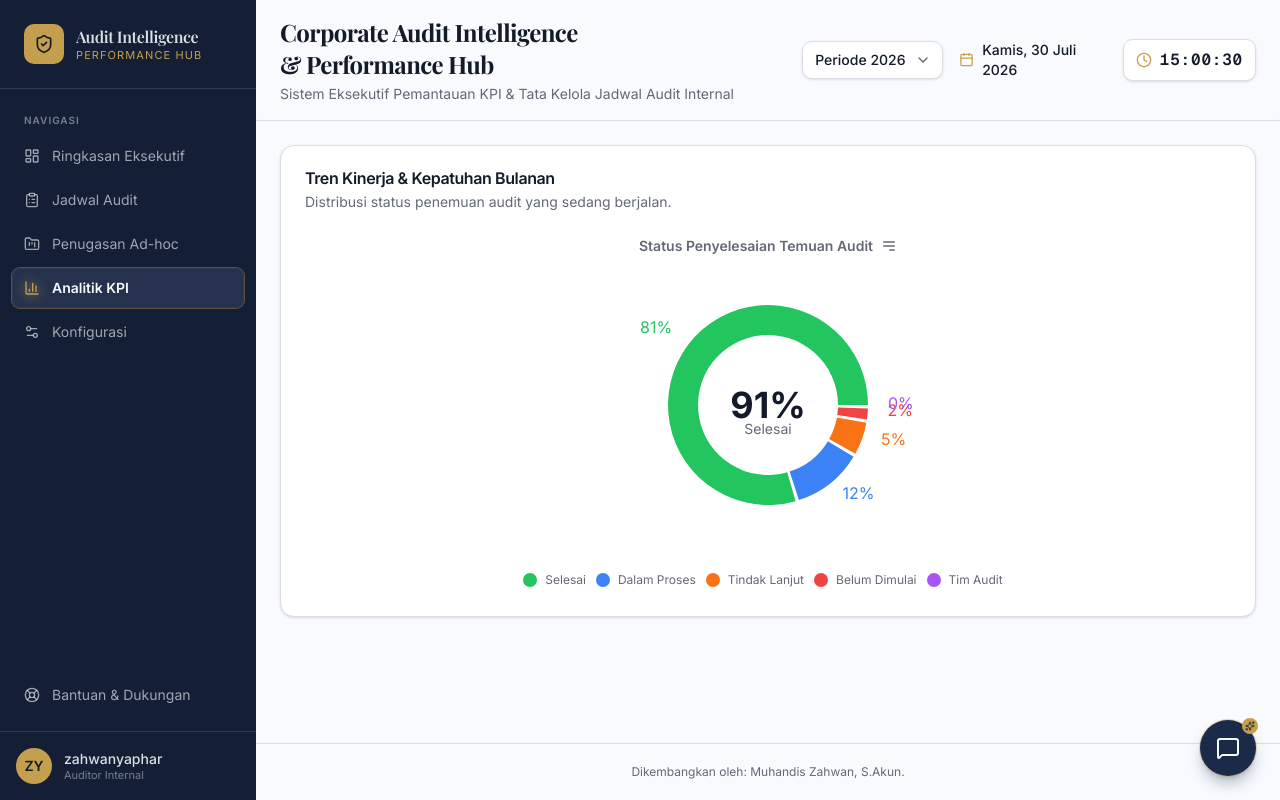
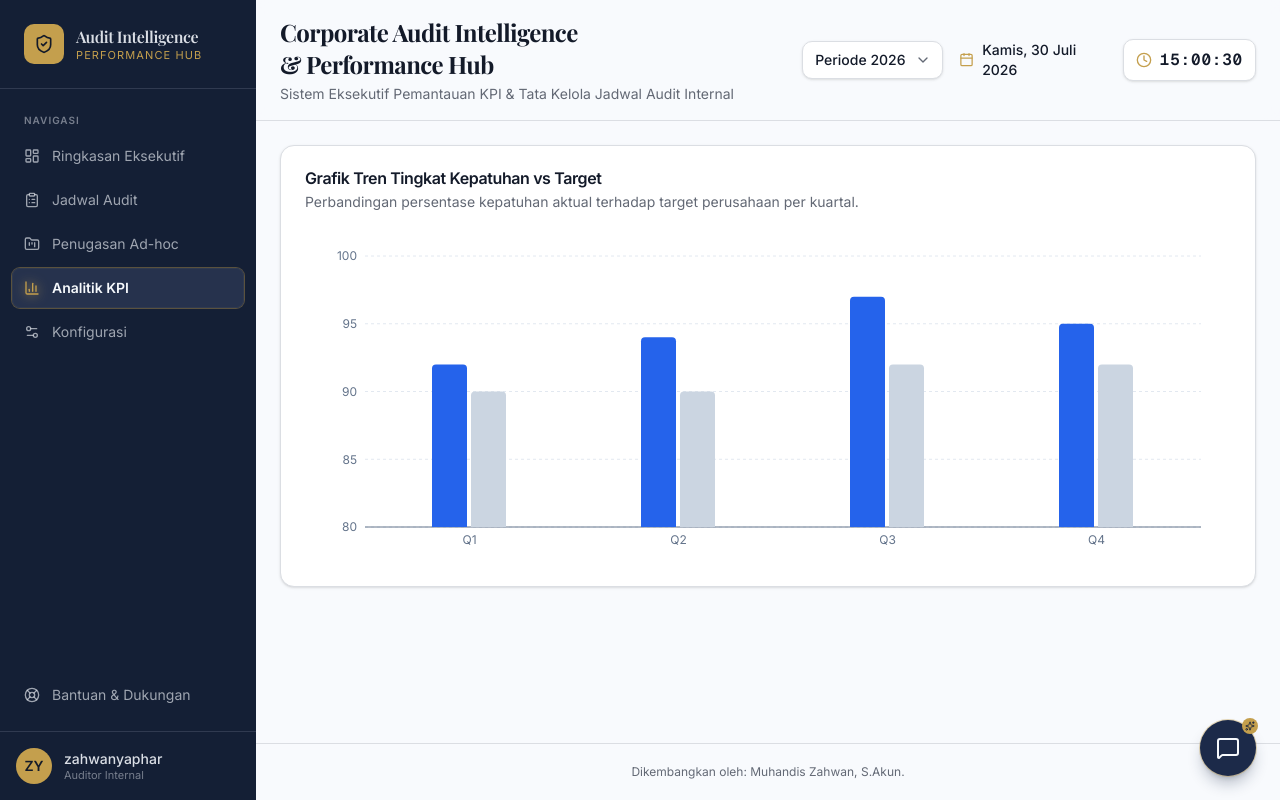
Before and after one commit to muhandiszahwann/KPI-Zahwan, a Next.js app: page / in a window 1280 px wide. Both pictures are taken after a click on the button "Analitik KPI". Built offline with nearby package versions, Linux system fonts and the light colour scheme; a web font is replaced by a local one.

Commit message:
Update AnalitikKPI.tsx

```diff
--- a/components/views/AnalitikKPI.tsx
+++ b/components/views/AnalitikKPI.tsx
@@ -2,99 +2,38 @@
 
 import React from "react"
 import { Card, CardContent, CardHeader, CardTitle, CardDescription } from "@/components/ui/card"
-import { PieChart, Pie, Cell, ResponsiveContainer, Legend, Label } from "recharts"
+import { BarChart, Bar, XAxis, YAxis, Tooltip, ResponsiveContainer, CartesianGrid } from "recharts"
 
-// 1. Data sesuai tampilan gambar
-const dataStatusTemuan = [
-  { name: "Selesai", value: 91, color: "#22c55e" },       // Hijau (91%)
-  { name: "Dalam Proses", value: 13, color: "#3b82f6" },   // Biru (13%)
-  { name: "Tindak Lanjut", value: 6, color: "#f97316" },   // Orange (6%)
-  { name: "Belum Dimulai", value: 2, color: "#ef4444" },   // Merah (2%)
-  { name: "Tim Audit", value: 0, color: "#a855f7" },       // Ungu (tidak terlihat di grafik, tapi ada di legend)
+// Data Tren Kepatuhan per Kuartal sesuai gambar asli
+const dataKepatuhanKuartal = [
+  { kuartal: "Q1", target: 90, realisasi: 92 },
+  { kuartal: "Q2", target: 90, realisasi: 94 },
+  { kuartal: "Q3", target: 92, realisasi: 97 },
+  { kuartal: "Q4", target: 92, realisasi: 95 },
 ]
 
 export function AnalitikKPI() {
-  // Menghitung total untuk label tengah (opsional, jika ingin dinamis)
-  // const totalValue = dataStatusTemuan.reduce((acc, entry) => acc + entry.value, 0);
-
   return (
     <div className="space-y-6">
       <Card className="col-span-1">
         <CardHeader>
-          {/* Header teks sesuai gambar */}
-          <CardTitle>Tren Kinerja & Kepatuhan Bulanan</CardTitle>
+          <CardTitle>Grafik Tren Tingkat Kepatuhan vs Target</CardTitle>
           <CardDescription>
-            Distribusi status penemuan audit yang sedang berjalan.
+            Perbandingan persentase kepatuhan aktual terhadap target perusahaan per kuartal.
           </CardDescription>
         </CardHeader>
-        <CardContent className="h-[380px]">
-          {/* Judul Grafik dan Ikon Menu */}
-          <div className="flex items-center justify-center gap-2 mb-2 relative">
-            <h4 className="text-sm font-semibold text-center text-muted-foreground">
-              Status Penyelesaian Temuan Audit
-            </h4>
-            {/* Ikon Menu Palsu (seperti di gambar) */}
-            <svg
-              className="w-4 h-4 text-muted-foreground cursor-pointer"
-              fill="none"
-              stroke="currentColor"
-              viewBox="0 0 24 24"
-              xmlns="http://www.w3.org/2000/svg"
-            >
-              <path
-                strokeLinecap="round"
-                strokeLinejoin="round"
-                strokeWidth={2}
-                d="M4 6h16M4 12h16m-7 6h7"
+        <CardContent className="h-[350px]">
+          <ResponsiveContainer width="100%" height="100%">
+            <BarChart data={dataKepatuhanKuartal} margin={{ top: 20, right: 30, left: 0, bottom: 5 }}>
+              <CartesianGrid strokeDasharray="3 3" vertical={false} stroke="#e2e8f0" />
+              <XAxis dataKey="kuartal" stroke="#64748b" fontSize={12} tickLine={false} />
+              <YAxis domain={[80, 100]} stroke="#64748b" fontSize={12} tickLine={false} axisLine={false} />
+              <Tooltip
+                contentStyle={{ backgroundColor: "#ffffff", borderRadius: "8px", border: "1px solid #e2e8f0" }}
               />
-            </svg>
-          </div>
-
-          <ResponsiveContainer width="100%" height="100%">
-            <PieChart margin={{ top: 0, right: 0, bottom: 30, left: 0 }}>
-              <Pie
-                data={dataStatusTemuan}
-                cx="50%"
-                cy="50%"
-                innerRadius={70}  // Membuatnya menjadi Donut Chart
-                outerRadius={100}
-                paddingAngle={2}
-                dataKey="value"
-                labelLine={false}
-                // Label Persentase di luar grafik
-                label={({ name, percent }) => `${(percent * 100).toFixed(0)}%`}
-              >
-                {/* Mewarnai setiap segmen */}
-                {dataStatusTemuan.map((entry, index) => (
-                  <Cell key={`cell-${index}`} fill={entry.color} stroke="none" />
-                ))}
-
-                {/* Label Besar di Tengah (91% Selesai) */}
-                <Label
-                  value="91%"
-                  position="center"
-                  className="fill-foreground text-4xl font-bold"
-                />
-                <Label
-                  value="Selesai"
-                  position="center"
-                  dy={24}
-                  className="fill-muted-foreground text-sm"
-                />
-              </Pie>
-
-              {/* Legend di bagian bawah sesuai warna */}
-              <Legend
-                iconType="circle"
-                layout="horizontal"
-                verticalAlign="bottom"
-                align="center"
-                wrapperStyle={{ paddingTop: "20px" }}
-                formatter={(value, entry) => (
-                  <span className="text-xs text-muted-foreground ml-1">{value}</span>
-                )}
-              />
-            </PieChart>
+              <Bar dataKey="realisasi" fill="#2563eb" name="Realisasi Aktual" radius={[4, 4, 0, 0]} barSize={35} />
+              <Bar dataKey="target" fill="#cbd5e1" name="Target Perusahaan" radius={[4, 4, 0, 0]} barSize={35} />
+            </BarChart>
           </ResponsiveContainer>
         </CardContent>
       </Card>
```
